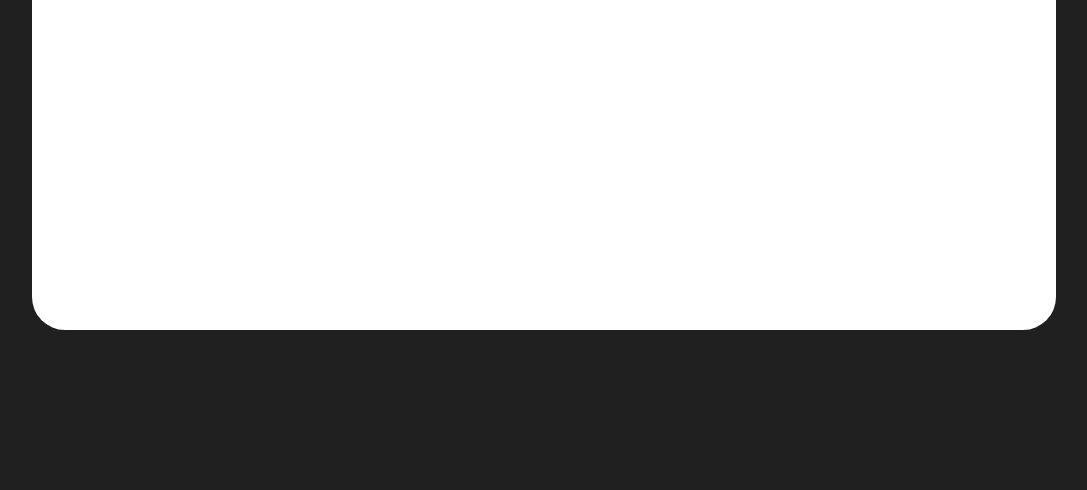
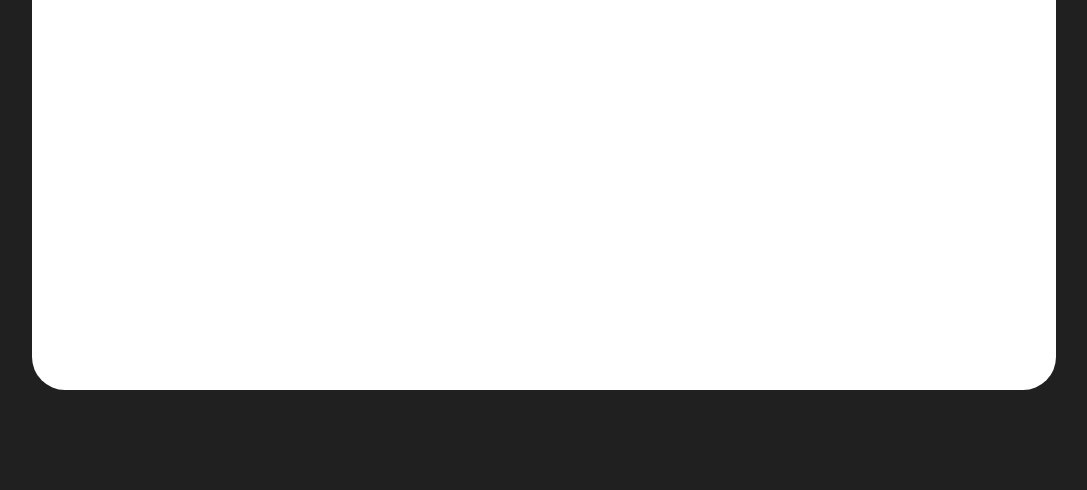
Before and after one commit to yasinkarax/piano, a plain HTML site: page index.html in a window 1280 px wide. Shown: the part 310-800 px from the top of the page, without its empty margins (96-1183 px from the left). Drawn offline with Linux system fonts and the light colour scheme.

Commit message:
piano heigh is increased to 75vh

```diff
--- a/assets/style/main.sass
+++ b/assets/style/main.sass
@@ -15,7 +15,7 @@ body
 
 main
     background-color: v.$piano-bg-color
-    height: 60vh
+    height: 75vh
     width: 80%
     padding: 50px
     border-radius: 33px
```
Also changed, not shown: assets/style/main.css.
